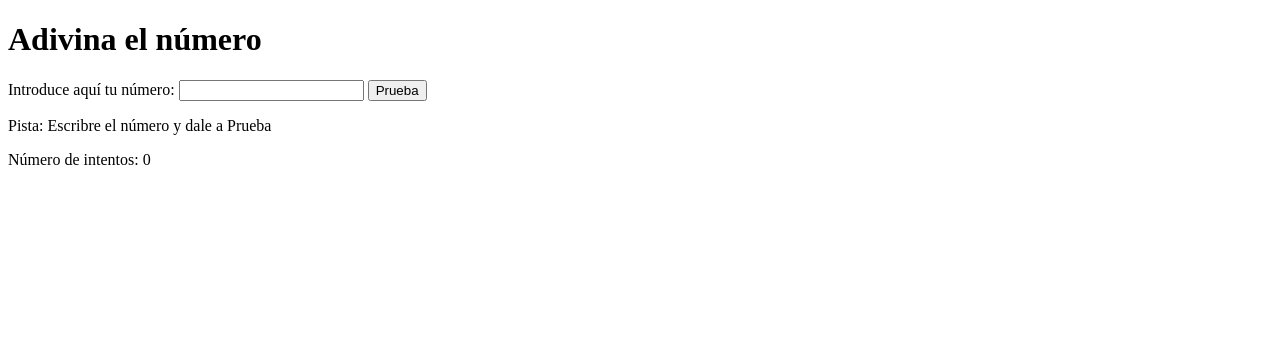
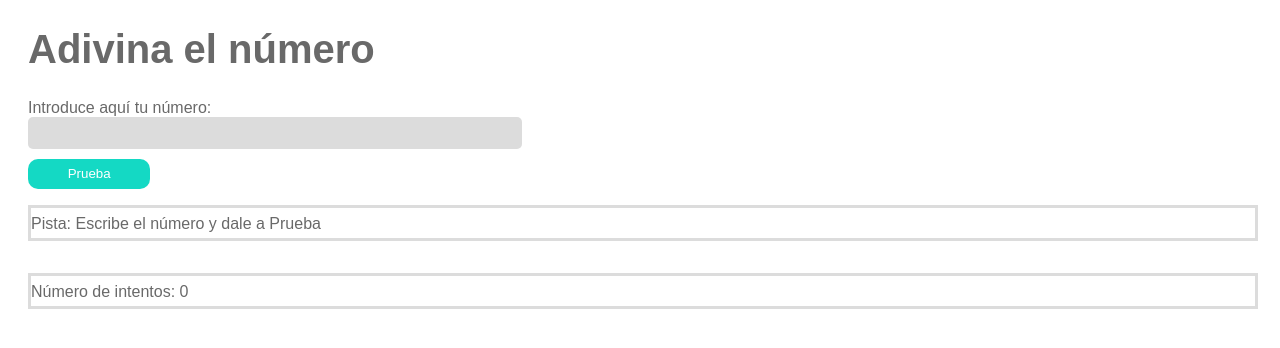
Before and after one commit to LitaGarcia/Guess-The-Number, a plain HTML site: page index.html in a window 1280 px wide. Drawn offline with Linux system fonts and the light colour scheme.

Commit message:
add styles

```diff
--- a/index.html
+++ b/index.html
@@ -10,7 +10,7 @@
   <body>
     <main>
       <h1 class="title">Adivina el número</h1>
-      <form action="">
+      <form action="" class="form">
         <label for="number" class="label">Introduce aquí tu número:</label>
         <input
           type="number"
@@ -18,8 +18,8 @@
           id="number"
           class="js-number input"
         />
-        <input type="button" value="Prueba" id="tryIt" class="js-btn btn" />
-        <p class="js-tip tip">Pista: Escribre el número y dale a Prueba</p>
+        <input type="button" value="Prueba" id="tryItBtn" class="js-btn btn" />
+        <p class="js-tip tip">Pista: Escribe el número y dale a Prueba</p>
         <p class="js-attempts attempts">Número de intentos: 0</p>
       </form>
     </main>
--- a/styles/main.css
+++ b/styles/main.css
@@ -1,4 +1,38 @@
-.main {
+main {
+  font-family: Arial, Helvetica, sans-serif;
+  color: dimgrey;
+  margin: 0 20px 0 20px;
 }
-.label {
+.title {
+  font-size: 40px;
 }
+.form {
+  display: flex;
+  flex-direction: column;
+  justify-content: center;
+  font-family: Arial, Helvetica, sans-serif;
+  color: dimgrey;
+}
+.input {
+  width: 40%;
+  height: 30px;
+  border-radius: 5px;
+  border: none;
+  background-color: gainsboro;
+  margin-bottom: 10px;
+}
+.btn {
+  width: 10%;
+  height: 30px;
+  border-radius: 10px;
+  border: none;
+  color: white;
+  background-color: #14d9c4;
+}
+.tip,
+.attempts {
+  border: solid 3px gainsboro;
+  width: 100%;
+  height: 30px;
+  line-height: 2;
+}
```
